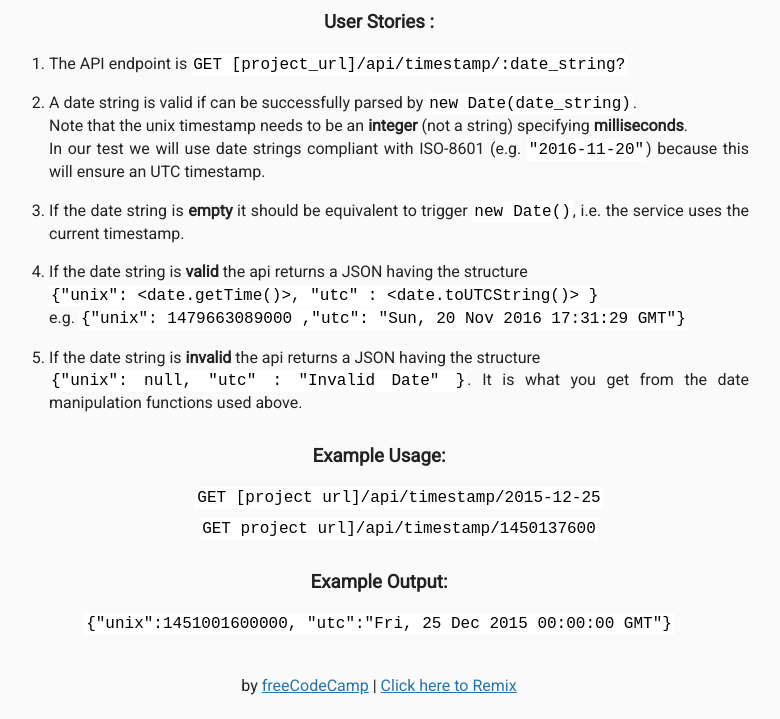
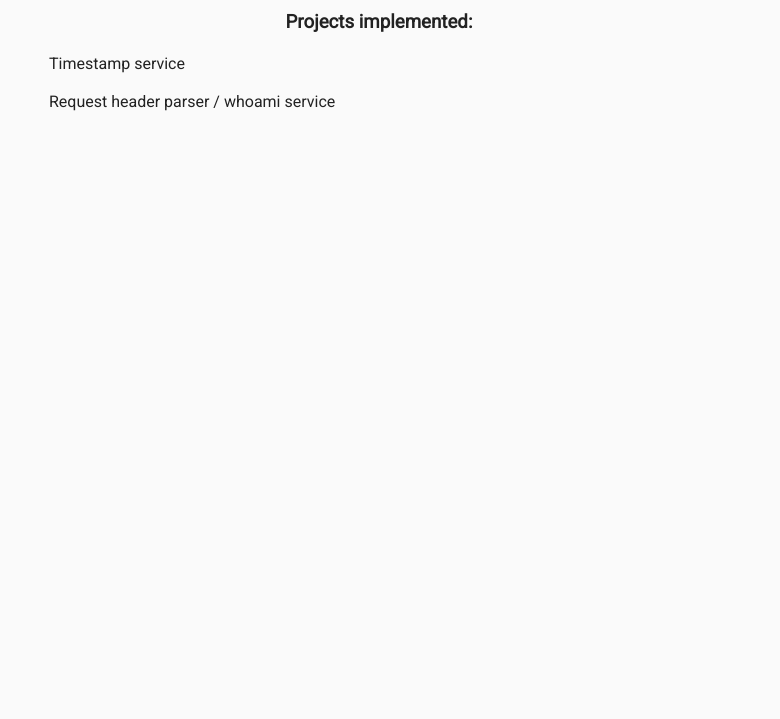
Before and after one commit to nz771202/FCC-Apis-and-Microservices-Projects, a website: page views/index.html in a window 1280 px wide. Shown: the part 81-800 px from the top of the page, without its empty margins (261-1041 px from the left). Drawn offline with Linux system fonts and the light colour scheme; files that its build step writes are made by us from their sources.

Commit message:
Update index.html

```diff
--- a/views/index.html
+++ b/views/index.html
@@ -1,50 +1,19 @@
 <!DOCTYPE html>
-
 <html>
-
    <head>
-      <title>Timestamp Microservice</title>
+      <title>FCC Apis and Microservices Projects</title>
       <link rel="shortcut icon" href="https://cdn.hyperdev.com/us-east-1%3A52a203ff-088b-420f-81be-45bf559d01b1%2Ffavicon.ico" type="image/x-icon"/>
       <link href="https://fonts.googleapis.com/css?family=Roboto" rel="stylesheet" type="text/css">
       <link href="style.css" rel="stylesheet" type="text/css">
    </head>
-
    <body>
-
       <div class="container">
-        <h2>API Project: Timestamp Microservice</h2>
-        <h3>User Stories :</h3>
-        <ol class="user-stories">
-
-          <li>The API endpoint is <code>GET [project_url]/api/timestamp/:date_string?</code></li>
-          <li>A date string is valid if can be successfully parsed by <code>new Date(date_string)</code>.<br>
-          Note that the unix timestamp needs to be an <strong>integer</strong> (not a string) specifying <strong>milliseconds</strong>.<br>
-          In our test we will use date strings compliant with ISO-8601 (e.g. <code>"2016-11-20"</code>) because this will ensure an UTC timestamp.</li>
-          <li>If the date string is <strong>empty</strong> it should be equivalent to trigger <code>new Date()</code>, i.e. the service uses the current timestamp.</li>
-          <li>If the date string is <strong>valid</strong> the api returns a JSON having the structure<br><code>{"unix": &lt;date.getTime()&gt;, "utc" : &lt;date.toUTCString()&gt; }</code><br>
-            e.g. <code>{"unix": 1479663089000 ,"utc": "Sun, 20 Nov 2016 17:31:29 GMT"}</code></li>
-          <li>If the date string is <strong>invalid</strong> the api returns a JSON having the structure <br>
-              <code>{"unix": null, "utc" : "Invalid Date" }</code>. It is what you get from the date manipulation functions used above.
-          </li>
-        </ol>
-
-        <h3>Example Usage:</h3>
-        <ul>
-          <li>
-            <code>GET [project url]/api/timestamp/2015-12-25</code></li>
-          <li><code>GET project url]/api/timestamp/1450137600</code></li>
+        <h2>FCC Apis and Microservices Projects</h2>
+        <h3>Projects implemented:</h3>
+        <ul class="user-stories">
+          <li>Timestamp service</li>
+          <li>Request header parser / whoami service</li>
         </ul>
-
-        <h3>Example Output:</h3>
-        <p>
-          <code>{"unix":1451001600000, "utc":"Fri, 25 Dec 2015 00:00:00 GMT"}</code>
-        </p>
       </div>
-      <div class="footer">
-        <p>
-          by <a href="http://www.freecodecamp.com/">freeCodeCamp</a> | <a href="https://hyperdev.com/#!/remix/FCC_API_timestamp_bplate/8338be2-a353-4892-8a0d-6295e4f12eb5">Click here to Remix</a>
-        </p>
-      </div>
-   </body>
-
+    </body>
 </html>
```
